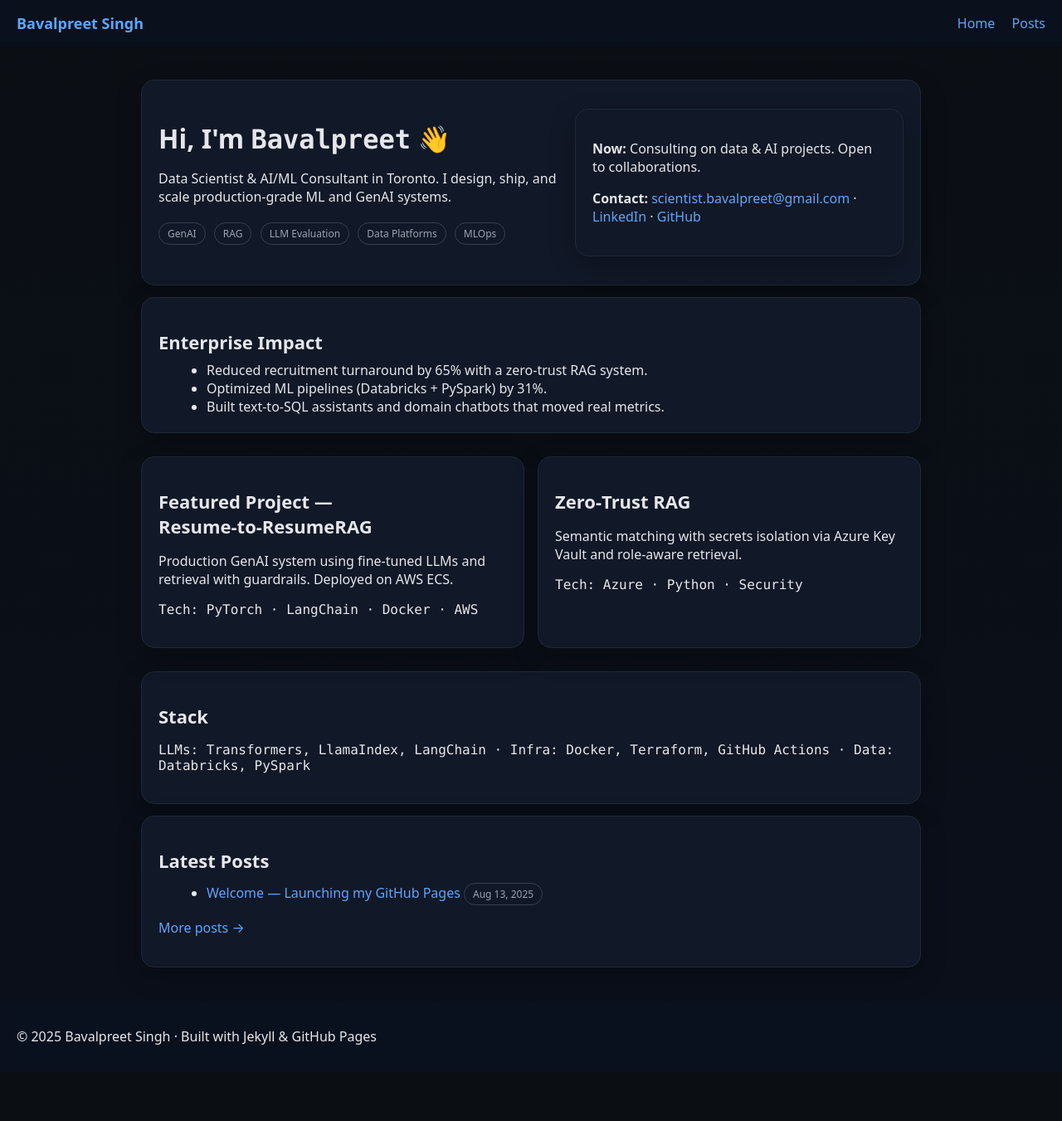
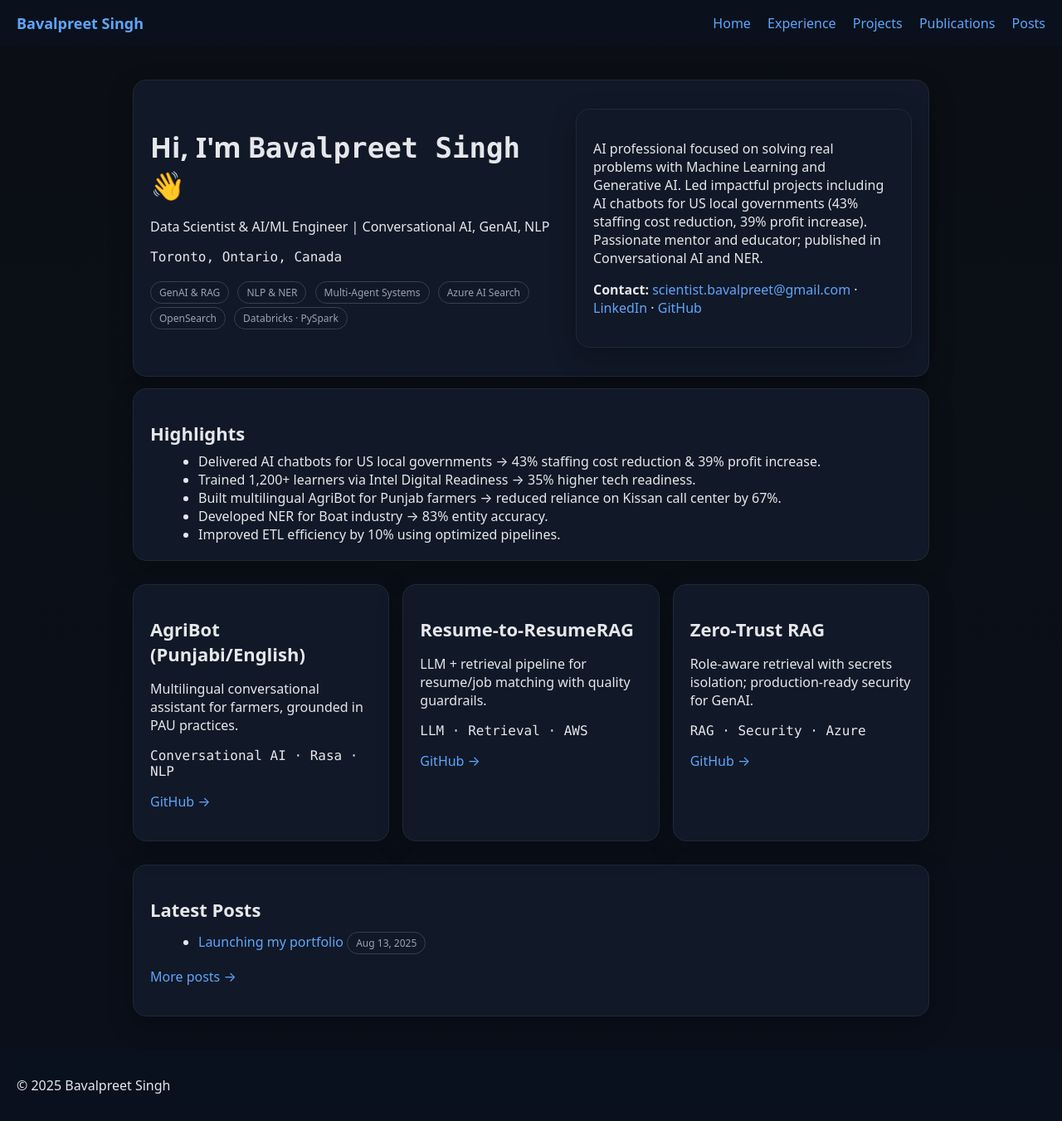
Before and after one commit to Bavalpreet/bavalpreet.github.io, a Jekyll site: the page built from index.html, in a window 1280 px wide and 1351 px high. Shown: the whole window at 83% size. Built offline with Jekyll 4.4.1, drawn with Linux system fonts in a browser that asks for light colours.

Commit message:
github profile starter

```diff
--- a/_config.yml
+++ b/_config.yml
@@ -1,8 +1,9 @@
 title: "Bavalpreet Singh"
-description: "Data Scientist & AI/ML Consultant"
+description: "Data Scientist & AI/ML Engineer — Conversational AI, GenAI, and NLP"
 url: "https://bavalpreet.github.io"
 baseurl: ""
 markdown: kramdown
 timezone: America/Toronto
-# If you want to use GitHub's minima theme instead of the custom layout, uncomment:
-# theme: minima
+collections:
+  projects:
+    output: true
--- /dev/null
+++ b/_data/profile.yml
@@ -0,0 +1,134 @@
+name: Bavalpreet Singh
+headline: Data Scientist & AI/ML Engineer | Conversational AI, GenAI, NLP
+location: Toronto, Ontario, Canada
+email: scientist.bavalpreet@gmail.com
+linkedin: https://www.linkedin.com/in/bavalpreet-singh
+github: https://github.com/Bavalpreet
+about: AI professional focused on solving real problems with Machine Learning and
+  Generative AI. Led impactful projects including AI chatbots for US local governments
+  (43% staffing cost reduction, 39% profit increase). Passionate mentor and educator;
+  published in Conversational AI and NER.
+highlights:
+- "Delivered AI chatbots for US local governments \u2192 43% staffing cost reduction\
+  \ & 39% profit increase."
+- "Trained 1,200+ learners via Intel Digital Readiness \u2192 35% higher tech readiness."
+- "Built multilingual AgriBot for Punjab farmers \u2192 reduced reliance on Kissan\
+  \ call center by 67%."
+- "Developed NER for Boat industry \u2192 83% entity accuracy."
+- Improved ETL efficiency by 10% using optimized pipelines.
+skills:
+- GenAI & RAG
+- NLP & NER
+- Multi-Agent Systems
+- Azure AI Search
+- OpenSearch
+- "Databricks \xB7 PySpark"
+- "AWS \xB7 GCP"
+- Rasa
+- PyTorch
+- BeautifulSoup
+- Selenium
+certifications:
+- "AWS Certified Machine Learning \u2013 Specialty (MLS-C01)"
+- Intro to Machine Learning
+- Dataiku ML Practitioner
+- 'Google Cloud Platform Fundamentals: Core Infrastructure'
+awards:
+- Employee of the Month
+- Certificate of Appreciation
+- Certificate of Merit
+publications:
+- title: 'DeepSpacy-NER: an efficient deep learning model for named entity recognition
+    for Punjabi language'
+  link: '#'
+- title: Custom NLU components in Rasa 3.x
+  link: '#'
+- title: Providing Suggestions To Users Along With Original Intent Answer
+  link: '#'
+- title: Fallback Policy In Rasa
+  link: '#'
+experience:
+- company: CloudCosmos
+  role: Consultant Data Scientist and AI ML Engineer
+  date: "Aug 2024 \u2013 Present"
+  location: Charlotte, NC (Remote)
+  bullets:
+  - Working on GenAI Initiative for Ryan.
+- company: Humber College
+  role: Researcher
+  date: "Sep 2024 \u2013 Dec 2024"
+  location: Toronto, ON
+  bullets:
+  - NSERC-funded applied research on employability for international learners.
+- company: Jain (Deemed-to-be) University
+  role: Visiting Faculty
+  date: "Jul 2024 \u2013 Nov 2024"
+  location: ''
+  bullets:
+  - Lecturer for Machine Learning and Advanced Machine Learning.
+- company: Sustainable Living Lab (SL2)
+  role: Consultant
+  date: "Aug 2023 \u2013 Jul 2024"
+  location: Singapore
+  bullets:
+  - Upgraded Intel Digital Readiness courses to include Generative AI.
+  - Designed AI programs for US community colleges; enabled 1,200+ learners; 35% boost
+    in readiness.
+  - Supported 150+ learners in Intel SIP program; +21% employment opportunities.
+- company: Tatras Data
+  role: Data Scientist
+  date: "Jan 2023 \u2013 Aug 2023"
+  location: SAS Nagar, Punjab
+  bullets:
+  - 'Led AI chatbots for US local government: 43% staffing reduction; 39% profit increase.'
+- company: Tatras Data
+  role: Jr. Data Scientist
+  date: "Jul 2020 \u2013 Jan 2023"
+  location: Delhi, India
+  bullets:
+  - 'Led conversational AI for farmers (Punjabi/English): 67% lower reliance on Kissan
+    call center.'
+  - "RASA chatbot for IDP (India Data Portal) \u2192 21% training cost savings."
+  - Built summarization & keyphrase extraction; 10% ETL efficiency gain for public-sector
+    market data.
+  - "Custom NER for Boat industry \u2192 83% accuracy; web scraping with BeautifulSoup/Selenium;\
+    \ data annotation with Doccano."
+- company: Sabudh Foundation
+  role: Line Manager
+  date: "Jan 2022 \u2013 Jun 2023"
+  location: SAS Nagar, Punjab
+  bullets:
+  - Led AgriBot development using PAU Package of Practices; multilingual support for
+    Punjabi farmers.
+- company: Sabudh Foundation
+  role: Data Science Faculty
+  date: "Jul 2020 \u2013 Jan 2021"
+  location: SAS Nagar, Punjab
+  bullets:
+  - Taught Machine Learning and NLP.
+- company: BML Munjal University
+  role: Visiting Faculty
+  date: "Jul 2020 \u2013 Dec 2020"
+  location: ''
+  bullets:
+  - Instructor for Basics of ML; guided student passion projects.
+- company: Sabudh Foundation
+  role: Data Science Intern
+  date: "Jan 2020 \u2013 Jun 2020"
+  location: Mohali, Punjab
+  bullets:
+  - UNet-based image segmentation for road scenes.
+  - Tweet sentiment classifier; toxic comment classification (Kaggle).
+- company: Eduwaive Foundation
+  role: Apprentice (Applied ML & Data Analytics)
+  date: "Sep 2019 \u2013 Oct 2019"
+  location: Chandigarh
+  bullets:
+  - EDA on NYC Airbnb; sales analytics; insurance data labeling.
+education:
+- school: Humber College
+  program: Artificial Intelligence with Machine Learning (Honors)
+  date: "Sep 2023 \u2013 Apr 2024"
+- school: Punjabi University
+  program: B.Tech, Computer Science and Engineering
+  date: "2016 \u2013 2020"
--- a/_layouts/default.html
+++ b/_layouts/default.html
@@ -12,6 +12,9 @@
       <a class="brand" href="{{ '/' | relative_url }}">{{ site.title }}</a>
       <nav>
         <a href="{{ '/' | relative_url }}">Home</a>
+        <a href="{{ '/experience/' | relative_url }}">Experience</a>
+        <a href="{{ '/projects/' | relative_url }}">Projects</a>
+        <a href="{{ '/publications/' | relative_url }}">Publications</a>
         <a href="{{ '/posts.html' | relative_url }}">Posts</a>
       </nav>
     </header>
@@ -19,7 +22,7 @@
       {{ content }}
     </main>
     <footer class="site-footer">
-      <p>© {{ "now" | date: "%Y" }} {{ site.title }} · Built with Jekyll & GitHub Pages</p>
+      <p>© {{ "now" | date: "%Y" }} {{ site.title }}</p>
     </footer>
   </body>
 </html>
--- a/assets/css/style.css
+++ b/assets/css/style.css
@@ -2,17 +2,18 @@
 *{box-sizing:border-box}
 body{margin:0;font-family:ui-sans-serif,system-ui,-apple-system,Segoe UI,Roboto,Ubuntu,Cantarell,'Helvetica Neue',Arial;color:var(--text);background:linear-gradient(180deg,#0b0f14,#0a0f1a)}
 a{color:var(--accent);text-decoration:none}
-.container{max-width:980px;margin:40px auto;padding:0 20px}
+.container{max-width:1000px;margin:40px auto;padding:0 20px}
 .site-header,.site-footer{display:flex;justify-content:space-between;align-items:center;padding:16px 20px;background:#0b1220cc;backdrop-filter:blur(8px);position:sticky;top:0}
 .brand{font-weight:700;font-size:18px}
 nav a{margin-left:16px}
 .card{background:var(--card);border:1px solid #1f2937;border-radius:16px;padding:20px;margin:14px 0;box-shadow:0 10px 30px rgba(0,0,0,.25)}
-.grid{display:grid;grid-template-columns:repeat(auto-fit,minmax(240px,1fr));gap:16px}
-.h1{font-size:32px;margin:0 0 8px 0}
+.grid{display:grid;grid-template-columns:repeat(auto-fit,minmax(260px,1fr));gap:16px}
+.h1{font-size:34px;margin:0 0 8px 0}
 .h2{font-size:22px;margin:18px 0 8px}
 .mono{font-family:ui-monospace,SFMono-Regular,Menlo,Monaco,Consolas,"Liberation Mono","Courier New",monospace}
 .badge{display:inline-block;border:1px solid #374151;border-radius:999px;padding:4px 10px;margin:4px 6px 0 0;font-size:12px;color:var(--muted)}
 .hero{display:grid;grid-template-columns:1.1fr .9fr;gap:18px;align-items:center}
-@media (max-width:800px){.hero{grid-template-columns:1fr}}
+@media (max-width:880px){.hero{grid-template-columns:1fr}}
 .hr{height:1px;background:#1f2937;margin:24px 0}
 ul{margin:0 0 0 18px}
+kbd{background:#0e1726;border:1px solid #263245;border-radius:6px;padding:2px 6px}
--- a/index.html
+++ b/index.html
@@ -2,61 +2,56 @@
 layout: default
 title: Home
 ---
+{% assign p = site.data.profile %}
 
 <section class="hero card">
   <div>
-    <h1 class="h1">Hi, I'm <span class="mono">Bavalpreet</span> 👋</h1>
-    <p>Data Scientist & AI/ML Consultant in Toronto. I design, ship, and scale production-grade ML and GenAI systems.</p>
+    <h1 class="h1">Hi, I'm <span class="mono">{{ p.name }}</span> 👋</h1>
+    <p>{{ p.headline }}</p>
+    <p class="mono">{{ p.location }}</p>
     <div>
-      <span class="badge">GenAI</span>
-      <span class="badge">RAG</span>
-      <span class="badge">LLM Evaluation</span>
-      <span class="badge">Data Platforms</span>
-      <span class="badge">MLOps</span>
+      {% for s in p.skills limit:6 %}
+        <span class="badge">{{ s }}</span>
+      {% endfor %}
     </div>
   </div>
   <div>
     <div class="card">
-      <p><strong>Now:</strong> Consulting on data & AI projects. Open to collaborations.</p>
-      <p><strong>Contact:</strong> <a href="mailto:scientist.bavalpreet@gmail.com">scientist.bavalpreet@gmail.com</a> ·
-      <a href="https://www.linkedin.com/in/bavalpreet-singh" target="_blank">LinkedIn</a> ·
-      <a href="https://github.com/Bavalpreet" target="_blank">GitHub</a></p>
+      <p>{{ p.about }}</p>
+      <p><strong>Contact:</strong>
+        <a href="mailto:{{ p.email }}">{{ p.email }}</a> ·
+        <a href="{{ p.linkedin }}" target="_blank">LinkedIn</a> ·
+        <a href="{{ p.github }}" target="_blank">GitHub</a></p>
     </div>
   </div>
 </section>
 
 <div class="card">
-  <h2 class="h2">Enterprise Impact</h2>
+  <h2 class="h2">Highlights</h2>
   <ul>
-    <li>Reduced recruitment turnaround by 65% with a zero‑trust RAG system.</li>
-    <li>Optimized ML pipelines (Databricks + PySpark) by 31%.</li>
-    <li>Built text-to-SQL assistants and domain chatbots that moved real metrics.</li>
+    {% for h in p.highlights %}
+      <li>{{ h }}</li>
+    {% endfor %}
   </ul>
 </div>
 
 <div class="grid">
+  {% for project in site.projects %}
   <div class="card">
-    <h3 class="h2">Featured Project — Resume‑to‑ResumeRAG</h3>
-    <p>Production GenAI system using fine-tuned LLMs and retrieval with guardrails. Deployed on AWS ECS.</p>
-    <p class="mono">Tech: PyTorch · LangChain · Docker · AWS</p>
+    <h3 class="h2">{{ project.title }}</h3>
+    <p>{{ project.summary }}</p>
+    {% if project.tags %}<p class="mono">{{ project.tags | join: " · " }}</p>{% endif %}
+    {% if project.repo %}<p><a href="{{ project.repo }}" target="_blank">GitHub →</a></p>{% endif %}
   </div>
-  <div class="card">
-    <h3 class="h2">Zero‑Trust RAG</h3>
-    <p>Semantic matching with secrets isolation via Azure Key Vault and role‑aware retrieval.</p>
-    <p class="mono">Tech: Azure · Python · Security</p>
-  </div>
-</div>
-
-<div class="card">
-  <h2 class="h2">Stack</h2>
-  <p class="mono">LLMs: Transformers, LlamaIndex, LangChain · Infra: Docker, Terraform, GitHub Actions · Data: Databricks, PySpark</p>
+  {% endfor %}
 </div>
 
 <div class="card">
   <h2 class="h2">Latest Posts</h2>
   <ul>
   {% for post in site.posts limit:4 %}
-    <li><a href="{{ post.url | relative_url }}">{{ post.title }}</a> <span class="badge">{{ post.date | date: "%b %d, %Y" }}</span></li>
+    <li><a href="{{ post.url | relative_url }}">{{ post.title }}</a>
+    <span class="badge">{{ post.date | date: "%b %d, %Y" }}</span></li>
   {% endfor %}
   </ul>
   <p><a href="{{ '/posts.html' | relative_url }}">More posts →</a></p>
```
Also changed, not shown: _posts/2025-08-13-launch.md (added, +6 -0 lines), _posts/2025-08-13-welcome.md (deleted, +0 -6 lines), _projects/agribot.md (added, +6 -0 lines), _projects/resume-to-resumeRAG.md (added, +6 -0 lines), _projects/zero-trust-rag.md (added, +6 -0 lines), experience.md (added, +27 -0 lines), publications.md (added, +25 -0 lines), README.md, 1 other file.
